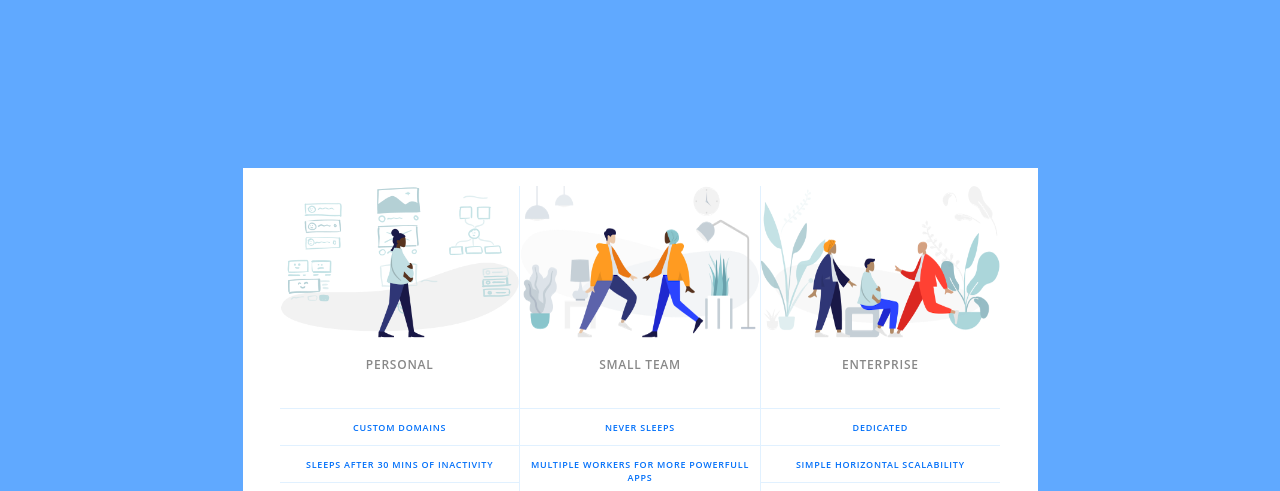
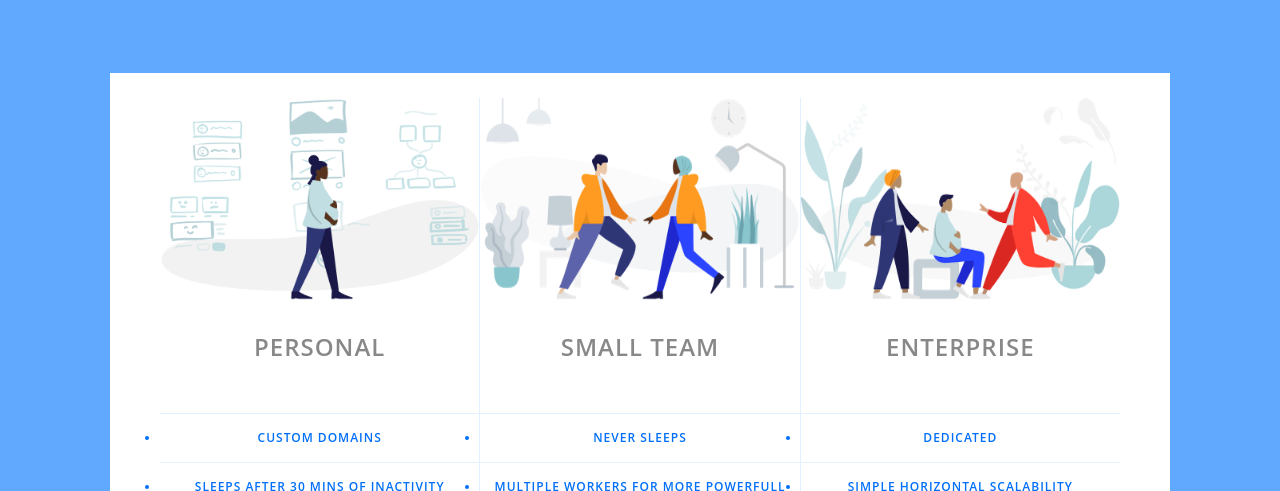
Before and after one commit to JadhavHarshAshok/responsive_pricing_panel_frontEnd, a plain HTML site: page index.html in a window 1280 px wide. Shown: the top 491 px of the page. Drawn offline with Linux system fonts and the light colour scheme.

Commit message:
Update index.css

```diff
--- a/index.css
+++ b/index.css
@@ -1,50 +1,6 @@
-/* http://meyerweb.com/eric/tools/css/reset/
-   v2.0 | 20110126
-   License: none (public domain)
-*/
-
-html, body, div, span, applet, object, iframe,
-h1, h2, h3, h4, h5, h6, p, blockquote, pre,
-a, abbr, acronym, address, big, cite, code,
-del, dfn, em, img, ins, kbd, q, s, samp,
-small, strike, strong, sub, sup, tt, var,
-b, u, i, center,
-dl, dt, dd, ol, ul, li,
-fieldset, form, label, legend,
-table, caption, tbody, tfoot, thead, tr, th, td,
-article, aside, canvas, details, embed,
-figure, figcaption, footer, header, hgroup,
-menu, nav, output, ruby, section, summary,
-time, mark, audio, video {
-	margin: 0;
-	padding: 0;
-	border: 0;
-	font-size: 100%;
-	font: inherit;
-	vertical-align: baseline;
-}
-/* HTML5 display-role reset for older browsers */
-article, aside, details, figcaption, figure,
-footer, header, hgroup, menu, nav, section {
-	display: block;
-}
-body {
-	line-height: 1;
-}
-ol, ul {
-	list-style: none;
-}
-blockquote, q {
-	quotes: none;
-}
-blockquote:before, blockquote:after,
-q:before, q:after {
-	content: '';
-	content: none;
-}
-table {
-	border-collapse: collapse;
-	border-spacing: 0;
+*{
+	margin:0;
+	padding:0;
 }
 
 
@@ -159,7 +115,6 @@ color: white;
         flex-direction: row;
         border-radius: 0px;
         padding: 25px 50px;
-        zoom: 75%;
     }
 
     .container{
```
